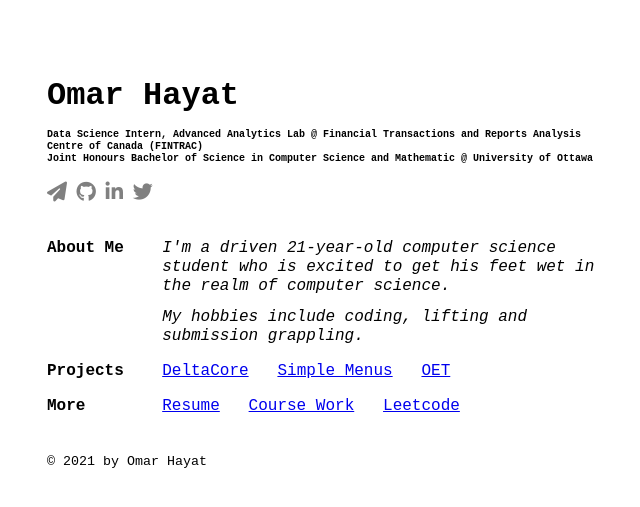
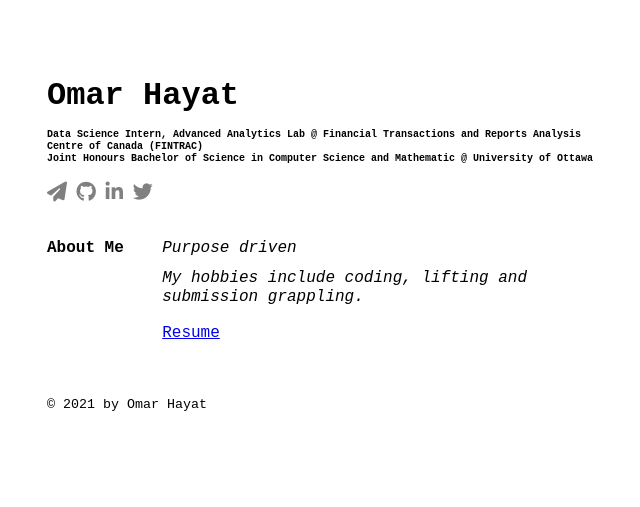
Before and after one commit to OmarHayat-DEV/web, a Jekyll site: the page built from index.html, in a window 1280 px wide. Shown: the top 507 px of the page, without its empty margins (305-945 px from the left). Built offline with Jekyll 4.4.1, drawn with Linux system fonts in a browser that asks for light colours; nearby versions of some CDN libraries.

Commit message:
added resume link

```diff
--- a/index.html
+++ b/index.html
@@ -15,21 +15,19 @@ layout: default
             <b>About Me</b>
         </div>
         <div class="column right">
-            <p class="ntm"><i>I'm a driven 21-year-old computer science student who is excited to get his feet wet in the realm of computer science.</i></p>
+            <p class="ntm"><i>Purpose driven</i></p>
             <p class="nbm"><i>My hobbies include coding, lifting and submission grappling.</i></p>
         </div>
     </div>
     <div class="row">
         <div class="column left">
-            <b>Projects</b>
+            <b></b>
         </div>
         <div class="column right">
-            <a href="https://github.com/BazzaDEV/DeltaCore" target="_blank">DeltaCore</a> &nbsp;
-            <a href="https://github.com/BazzaDEV/SimpleMenus" target="_blank">Simple Menus</a> &nbsp;
-            <a href="https://github.com/BazzaDEV/OptimalEnchantTool" target="_blank">OET</a>
+            <a href="https://omarhayat-dev.github.io/web/OmarHayat.pdf" target="_blank">Resume</a> &nbsp;
         </div>
     </div>
-    <div class="row">
+    <!-- <div class="row">
         <div class="column-bottom left">
             <b>More</b>
         </div>
@@ -38,7 +36,7 @@ layout: default
             <a href="https://notion.bazza.dev/classes" target="_blank">Course Work</a> &nbsp;
             <a href="https://notion.bazza.dev/leetcode" target="_blank">Leetcode</a>
         </div>
-    </div>
+    </div> -->
 </div>
 
 <sub>© 2021 by Omar Hayat</sub>
```
